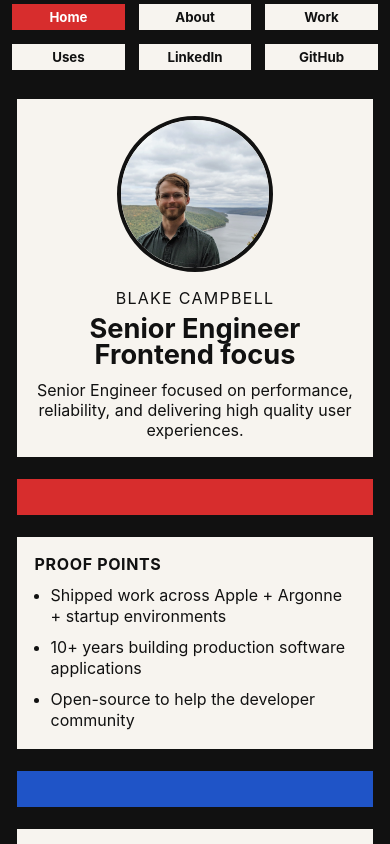
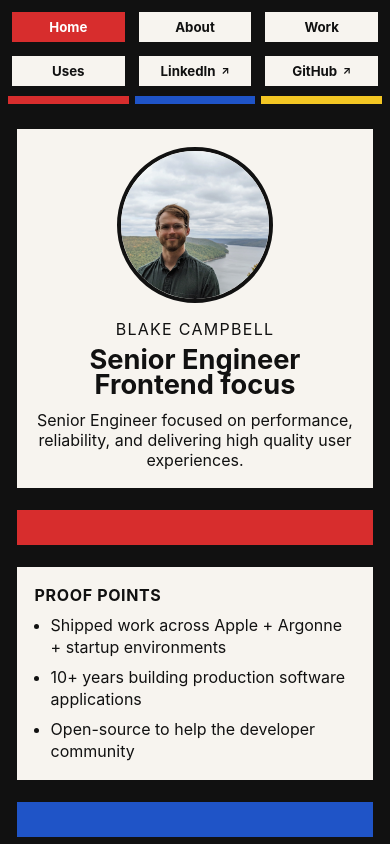
Before and after one commit to BlakeCampbells/Portfolio2026, a Nuxt app: page / in a window 390 px wide. Shown: the top 844 px of the page. Built offline with nearby package versions, Linux system fonts and the light colour scheme.

Commit message:
Revamp navigation layout and accent states

```diff
--- a/app/app.vue
+++ b/app/app.vue
@@ -1,29 +1,5 @@
 <script setup lang="ts">
 const { profile } = useSiteContent()
-
-const hoverColors = ['red', 'blue', 'yellow'] as const
-
-const setRandomHoverColor = (event: Event) => {
-  const target = event.target as Element | null
-  const link = target?.closest('a') as HTMLAnchorElement | null
-  if (!link) return
-
-  const related = (event as MouseEvent).relatedTarget as Node | null
-  if (related && link.contains(related)) return
-
-  if (link.classList.contains('router-link-active')) return
-
-  const color = hoverColors[Math.floor(Math.random() * hoverColors.length)]
-  link.setAttribute('data-hover-color', color)
-}
-
-onMounted(() => {
-  document.addEventListener('mouseover', setRandomHoverColor)
-})
-
-onBeforeUnmount(() => {
-  document.removeEventListener('mouseover', setRandomHoverColor)
-})
 </script>
 
 <template>
@@ -31,13 +7,26 @@ onBeforeUnmount(() => {
     <NuxtRouteAnnouncer />
 
     <header class="top-nav">
-      <nav class="top-nav-inner">
-        <NuxtLink to="/">Home</NuxtLink>
-        <NuxtLink to="/about">About</NuxtLink>
-        <NuxtLink to="/work">Work</NuxtLink>
-        <NuxtLink to="/uses">Uses</NuxtLink>
-        <a :href="profile.linkedin" target="_blank" rel="noopener noreferrer">LinkedIn</a>
-        <a :href="profile.github" target="_blank" rel="noopener noreferrer">GitHub</a>
+      <nav class="top-nav-inner" aria-label="Primary navigation">
+        <NuxtLink to="/" data-accent="red">Home</NuxtLink>
+        <NuxtLink to="/about" data-accent="blue">About</NuxtLink>
+        <NuxtLink to="/work" data-accent="yellow">Work</NuxtLink>
+        <span class="nav-color-block nav-color-block-red" aria-hidden="true" />
+        <NuxtLink to="/uses" data-accent="red">Uses</NuxtLink>
+        <a
+          :href="profile.linkedin"
+          data-accent="blue"
+          target="_blank"
+          rel="noopener noreferrer"
+        >LinkedIn<span class="external-mark" aria-hidden="true">↗</span></a>
+        <a
+          :href="profile.github"
+          data-accent="yellow"
+          target="_blank"
+          rel="noopener noreferrer"
+        >GitHub<span class="external-mark" aria-hidden="true">↗</span></a>
+        <span class="nav-color-block nav-color-block-blue" aria-hidden="true" />
+        <span class="nav-color-block nav-color-block-yellow" aria-hidden="true" />
       </nav>
     </header>
 
--- a/app/assets/css/main.css
+++ b/app/assets/css/main.css
@@ -29,60 +29,78 @@ a {
   top: 0;
   z-index: 50;
   background: #111;
-  display: flex;
-  align-items: center;
-  padding: 0 12px 12px;
+  padding: 10px;
 }
 
 .top-nav-inner {
   width: 100%;
-  max-width: 1200px;
-  margin: 0 auto;
-  display: flex;
-  align-items: center;
-  gap: 0.55rem;
+  display: grid;
+  grid-template-columns:
+    minmax(92px, 1.35fr)
+    minmax(88px, 1fr)
+    minmax(82px, 0.9fr)
+    32px
+    minmax(80px, 0.85fr)
+    minmax(112px, 1.2fr)
+    minmax(94px, 1fr)
+    54px
+    18px;
+  grid-template-rows: 52px;
+  gap: 10px;
   font-weight: 700;
-  overflow-x: hidden;
   white-space: nowrap;
+}
+
+.top-nav-inner a,
+.nav-color-block {
+  border: 5px solid #111;
 }
 
 .top-nav-inner a {
   display: inline-flex;
   align-items: center;
-  height: 40px;
-  padding: 0 0.8rem;
-  border: 5px solid #111;
+  justify-content: center;
+  min-width: 0;
+  padding: 0 0.65rem;
   background: #f7f4ef;
-  transition: transform 120ms ease, background-color 120ms ease, color 120ms ease;
+  transition: background-color 120ms ease, color 120ms ease;
 }
 
-.top-nav-inner a[data-hover-color='red']:hover {
+.top-nav-inner a[data-accent='red']:hover,
+.top-nav-inner a[data-accent='red'].router-link-active {
   background: var(--red);
-  color: #fff;
-  transform: translateY(-1px);
-}
-
-.top-nav-inner a[data-hover-color='blue']:hover {
-  background: var(--blue);
-  color: #fff;
-  transform: translateY(-1px);
-}
-
-.top-nav-inner a[data-hover-color='yellow']:hover {
-  background: var(--yellow);
-  color: #111;
-  transform: translateY(-1px);
-}
-
-.top-nav-inner a.router-link-active {
-  background: #d72d2d;
   color: #fff;
 }
 
+.top-nav-inner a[data-accent='blue']:hover,
+.top-nav-inner a[data-accent='blue'].router-link-active {
+  background: var(--blue);
+  color: #fff;
+}
+
+.top-nav-inner a[data-accent='yellow']:hover,
+.top-nav-inner a[data-accent='yellow'].router-link-active {
+  background: var(--yellow);
+  color: #111;
+}
+
+.top-nav-inner a:focus-visible {
+  outline: 3px solid var(--paper);
+  outline-offset: -8px;
+}
+
 .top-nav-inner a.router-link-active:hover {
-  background: #d72d2d;
-  color: #fff;
-  transform: none;
+  cursor: default;
+}
+
+.nav-color-block-red { background: var(--red); }
+.nav-color-block-blue { background: var(--blue); }
+.nav-color-block-yellow { background: var(--yellow); }
+
+.external-mark {
+  margin-left: 0.35rem;
+  font-size: 0.8em;
+  line-height: 1;
 }
 
 main {
@@ -91,23 +109,29 @@ main {
 
 @media (max-width: 760px) {
   .top-nav {
-    padding: 0 8px 8px;
+    padding: 8px;
   }
 
   .top-nav-inner {
-    display: grid;
     grid-template-columns: repeat(3, minmax(0, 1fr));
-    gap: 0.35rem;
+    grid-template-rows: repeat(2, 38px) 8px;
+    gap: 6px;
     white-space: normal;
-    overflow-x: visible;
   }
 
   .top-nav-inner a {
     width: 100%;
-    justify-content: center;
-    height: 34px;
     padding: 0 0.45rem;
     border-width: 4px;
     font-size: 0.83rem;
   }
+
+  .top-nav-inner .nav-color-block {
+    display: block;
+    border-width: 0;
+  }
+
+  .nav-color-block-red { grid-column: 1; grid-row: 3; }
+  .nav-color-block-blue { grid-column: 2; grid-row: 3; }
+  .nav-color-block-yellow { grid-column: 3; grid-row: 3; }
 }
```
Also changed, not shown: 1 other file (tests, documents, lock files or other folders).
